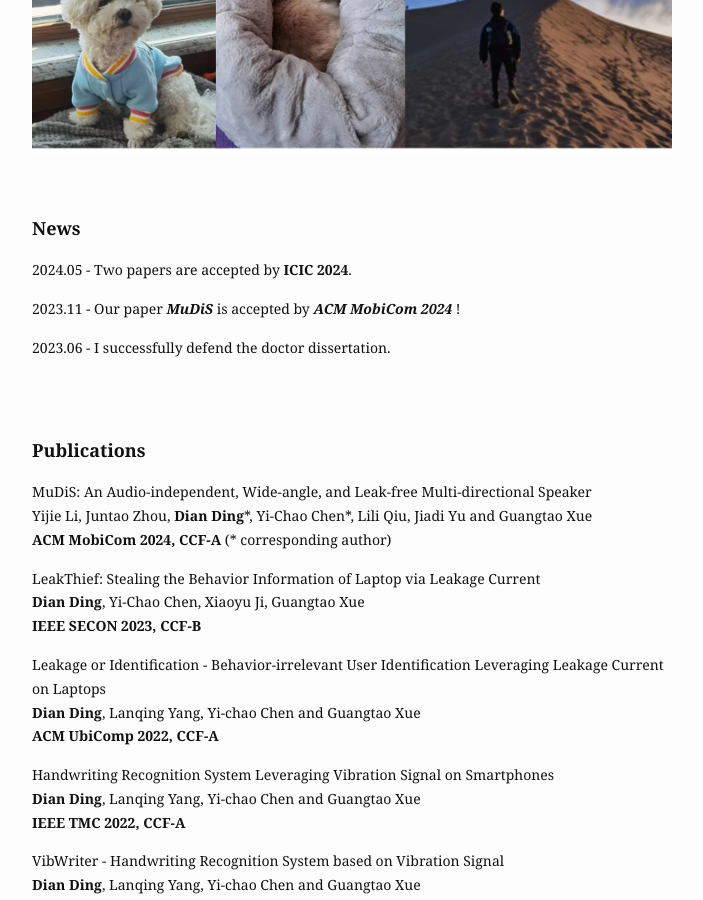
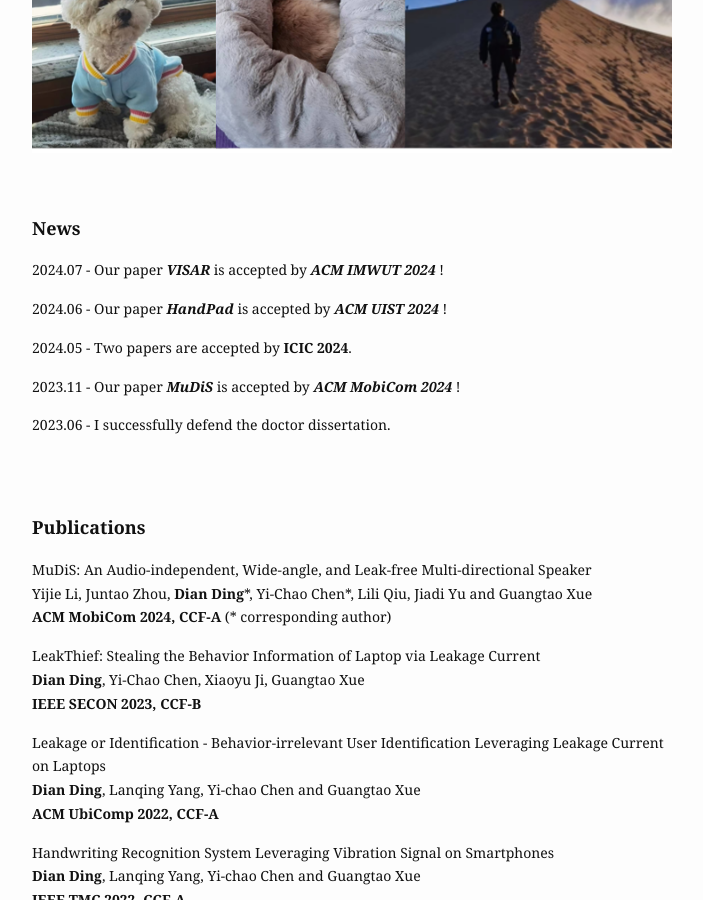
Before and after one commit to dianding0102/dian_web, a Jekyll site: the page built from index.md, in a window 1280 px wide and 900 px high, scrolled down 745 px. Shown: the whole window, without its empty margins (288-991 px from the left). Built offline with Jekyll 4.4.1, drawn with Linux system fonts in a browser that asks for light colours.

Commit message:
news update
UIST, IMWUT 2024

```diff
--- a/_layouts/home.html
+++ b/_layouts/home.html
@@ -52,6 +52,12 @@
         <p>
         <font size=4><b>News</b></font>
         </p>
+          <p>
+            2024.07 - Our paper <i><b>VISAR</b></i> is accepted by <i><b>ACM IMWUT 2024</b></i> !
+          </p>
+          <p>
+            2024.06 - Our paper <i><b>HandPad</b></i> is accepted by <i><b>ACM UIST 2024</b></i> !
+          </p>
           <p>
             2024.05 - Two papers are accepted by <b>ICIC 2024</b>.
           </p>
```
Also changed, not shown: 1 other file.
